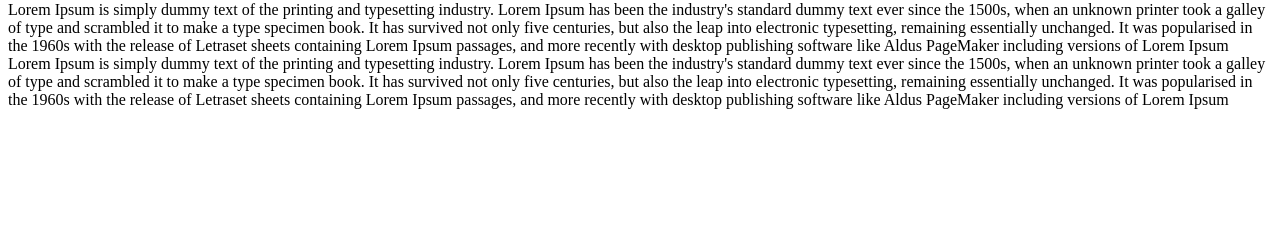
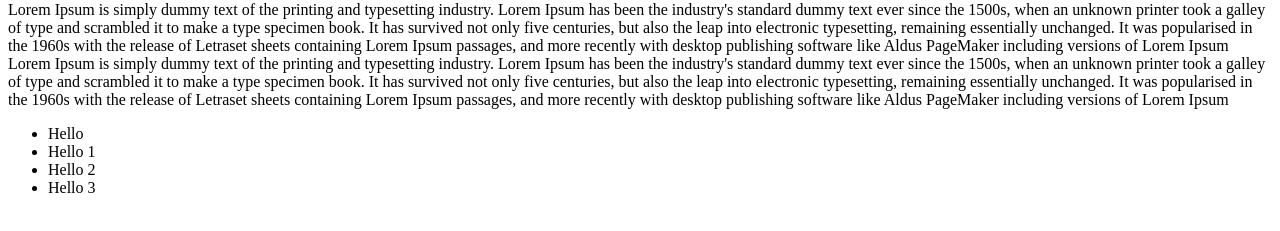
Before and after one commit to Arslan976/git-tutorial, a plain HTML site: page index.html in a window 1280 px wide. Shown: the part 79-310 px from the top of the page. Drawn offline with Linux system fonts and the light colour scheme.

Commit message:
ADDED LIST ITEMS

```diff
--- a/index.html
+++ b/index.html
@@ -27,5 +27,12 @@
       sheets containing Lorem Ipsum passages, and more recently with desktop
       publishing software like Aldus PageMaker including versions of Lorem Ipsum
     </p>
+
+    <ul>
+      <li>Hello</li>
+      <li>Hello 1</li>
+      <li>Hello 2</li>
+      <li>Hello 3</li>
+    </ul>
   </body>
 </html>
```
